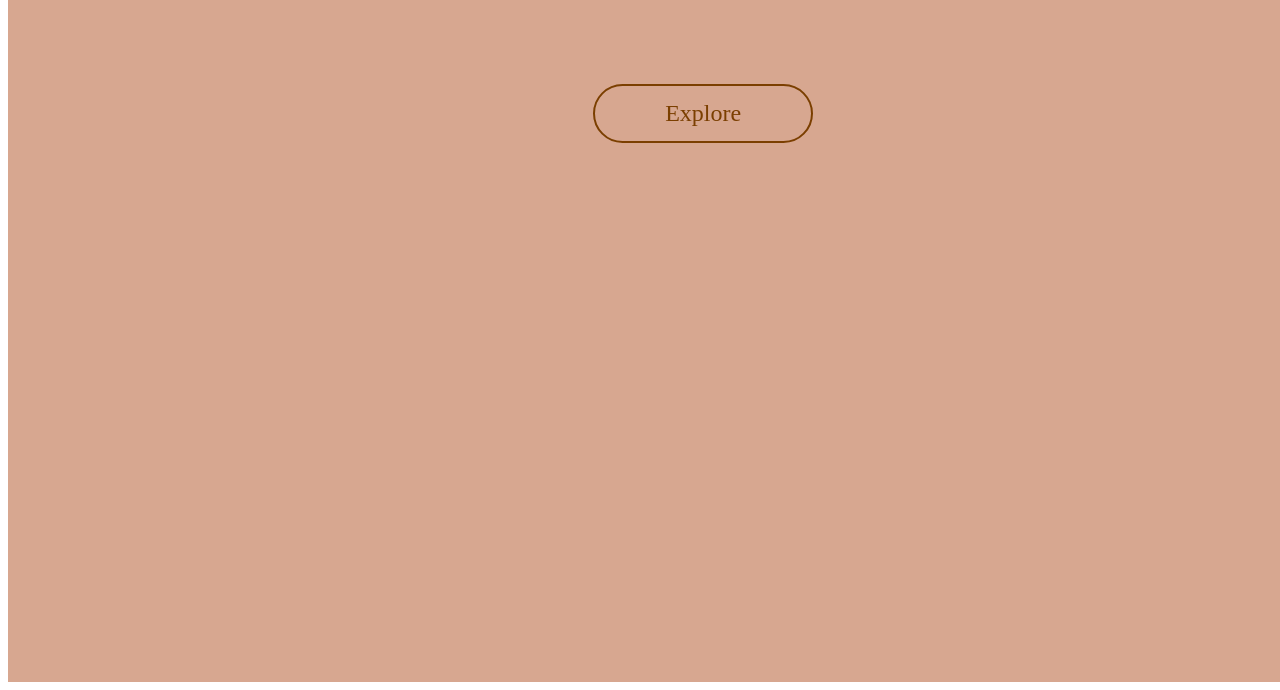
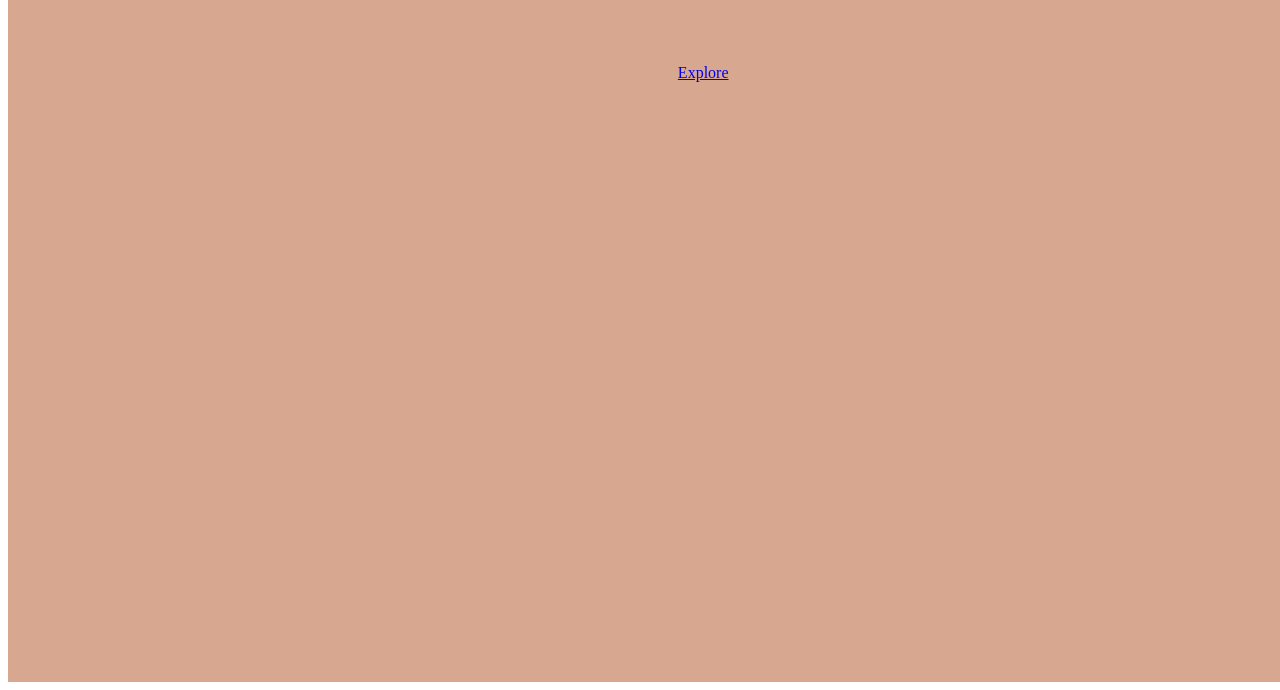
Before and after one commit to abc24-033/LAVINCI, a plain HTML site: page index.html in a window 1280 px wide. Shown: the part 185-875 px from the top of the page. Drawn offline with Linux system fonts and the light colour scheme.

Commit message:
style.css

```diff
--- a/style.css
+++ b/style.css
@@ -49,15 +49,3 @@ nav ul li{
 	-webkit-text-stroke: 2px #7B3F00;
 	color: transparent;
 }
-
-
-.content a{
-	text-decoration: none;
-	display: inline-block;
-	color: #7B3F00;
-	font-size: 24px;
-	border: 2px solid #7B3F00;
-	padding: 14px 70px;
-	border-radius: 50px;
-	margin-top: 20px;
-}
```
